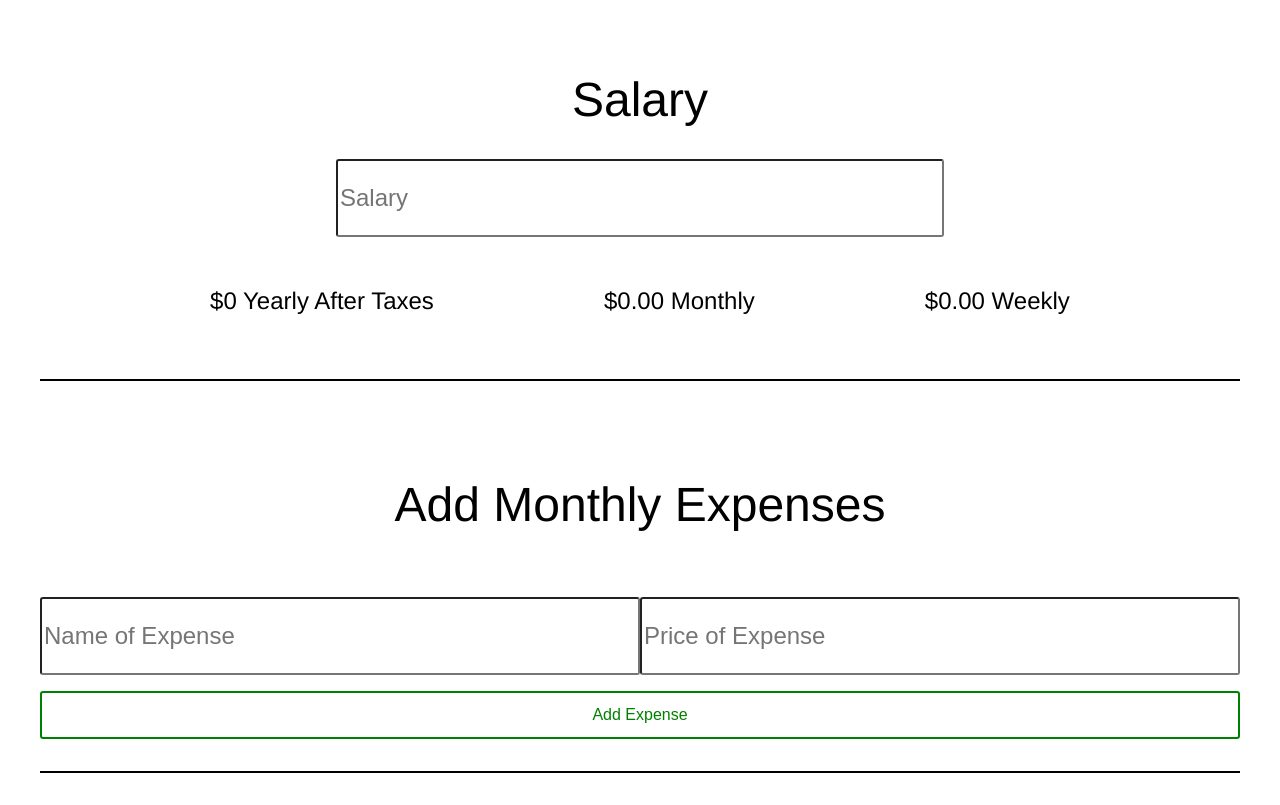
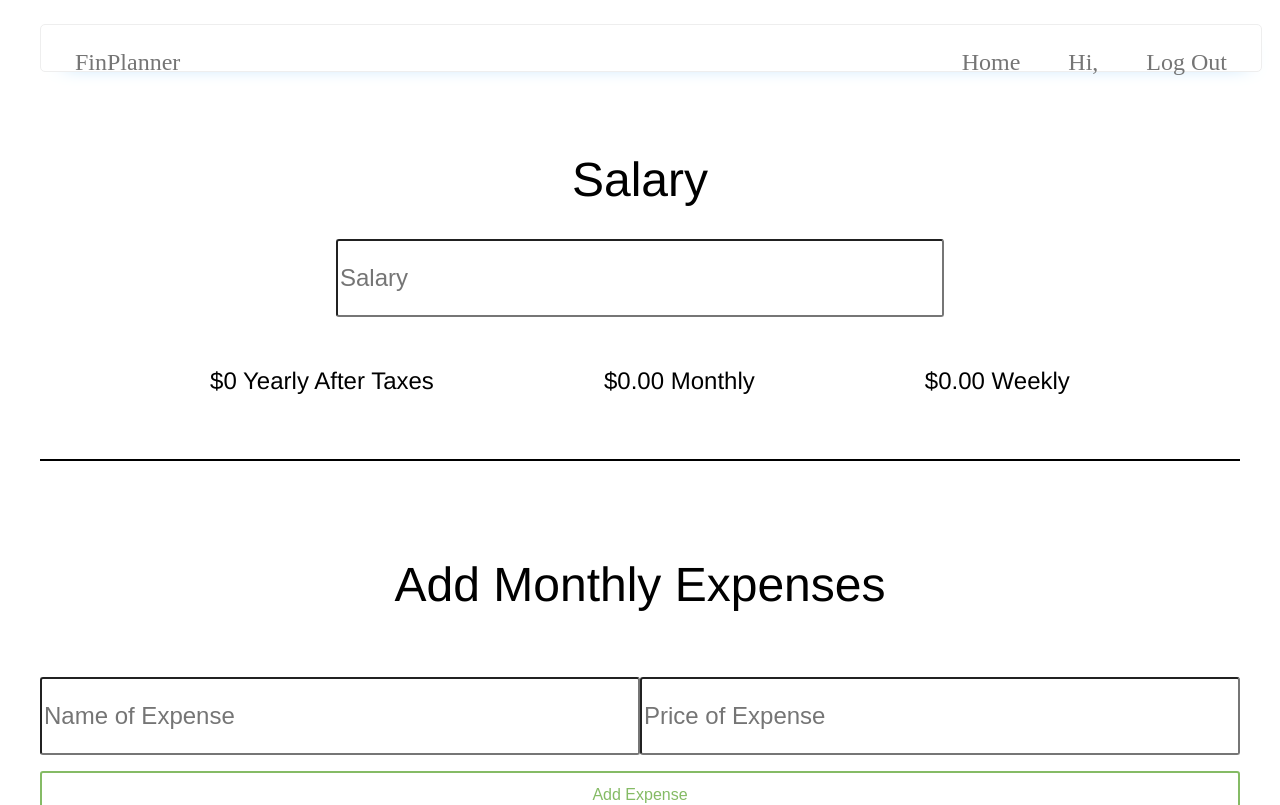
Before and after one commit to jessemcready/financial-planner, a React (Create React App) app in the folder client/: page /home in a window 1280 px wide. Shown: the top 805 px of the page. Built offline with nearby package versions, Linux system fonts and the light colour scheme; no server answers; sample sign-in values are in the browser's storage.

Commit message:
began navbar, added real colors

```diff
--- a/client/src/components/mainPage.js
+++ b/client/src/components/mainPage.js
@@ -11,6 +11,7 @@ import Table from '../styled_components/table'
 import TD from '../styled_components/td'
 import TH from '../styled_components/th'
 import TR from '../styled_components/tr'
+import NavBar from '../components/navbar'
 import axios from 'axios';
 import { withRouter } from 'react-router-dom'
 
@@ -140,13 +141,14 @@ class MainPage extends Component {
       }
 
       render() {
-        const { data, salary, name, price, expenseTotal, editing } = this.state;
+        const { data, salary, name, price, expenseTotal, editing, user } = this.state;
         let salAfterTax = 0
         if(!!salary){
           salAfterTax = this.taxBracket(salary);
         }
         return (
           <Wrapper>
+            <NavBar user={user} />
             <Row>
               <Header>Salary</Header>
               <Input type='number' name='salary' placeholder='Salary' onChange={this.handleSalary} value={salary}></Input><br></br><br></br>
--- /dev/null
+++ b/client/src/components/navbar.js
@@ -0,0 +1,22 @@
+import React, { Component } from 'react'
+import Navbar from '../styled_components/navbar'
+import NavList from '../styled_components/navList'
+import ListItem from '../styled_components/listItem'
+
+class NavBar extends Component{
+    render(){
+        const { user } = this.props
+        return (
+            <Navbar>
+                <NavList>
+                    <ListItem logo>FinPlanner</ListItem>
+                    <ListItem>Home</ListItem>
+                    <ListItem>Hi, {user.name}</ListItem>
+                    <ListItem>Log Out</ListItem>
+                </NavList>
+            </Navbar>
+        )
+    }
+}
+
+export default NavBar
--- a/client/src/styled_components/button.js
+++ b/client/src/styled_components/button.js
@@ -7,13 +7,13 @@ const Button = styled.button`
     padding: 0.25em 1em;
     border-radius: 3px;
     width: 100%;
-    border: ${props => props.delete ? '2px solid red' : '2px solid green'};
-    color: ${props => props.delete ? 'red' : 'green'};
+    border: ${props => props.delete ? '2px solid red' : '2px solid rgb(133,187,101)'};
+    color: ${props => props.delete ? 'red' : 'rgb(133,187,101)'};
     background: white;
 
     &:hover {
         color: white;
-        background: ${props => props.delete ? 'red' : 'green' };
+        background: ${props => props.delete ? 'red' : 'rgb(133,187,101)' };
         border: 2px solid white;
     }
 `
--- /dev/null
+++ b/client/src/styled_components/listItem.js
@@ -0,0 +1,14 @@
+import styled from 'styled-components'
+
+const ListItem = styled.li`
+    font-size: 1.5em;
+    margin-right: ${props => props.logo ? 'auto' : '0'};
+    padding: 1em;
+
+    &:hover {
+        cursor: pointer;
+        color: rgb(133,187,101);
+    }
+`
+
+export default ListItem
--- /dev/null
+++ b/client/src/styled_components/navList.js
@@ -0,0 +1,17 @@
+import styled from 'styled-components'
+
+const NavList = styled.ul`
+    padding: 0;
+    list-style-type: none;
+    display: flex;
+    align-items: stretch;
+    width: 100%;
+    height: 46px;
+    box-shadow: 5px 10px 20px -20px rgba(85,172,238 ,1);
+    padding: 0 10px;
+    border: 1px solid rgba(238,238,238 ,1);
+    border-radius: 5px;
+    color: rgba(117,117,117 ,1);
+`
+
+export default NavList
--- /dev/null
+++ b/client/src/styled_components/navbar.js
@@ -0,0 +1,8 @@
+import styled from 'styled-components'
+
+const Navbar = styled.nav`
+    width: 75em;
+    margin: auto;
+`
+
+export default Navbar
--- a/client/src/styled_components/tr.js
+++ b/client/src/styled_components/tr.js
@@ -3,7 +3,7 @@ import styled from 'styled-components'
 const TR = styled.tr`
     &:hover {
         cursor: ${props => props.header ? 'default' : 'pointer'};
-        background-color: ${props => props.header ? 'white' : 'green'};
+        background-color: ${props => props.header ? 'white' : 'rgb(133,187,101)'};
         color: ${props => props.header ? 'black' : 'white'};
     }
 `
```
